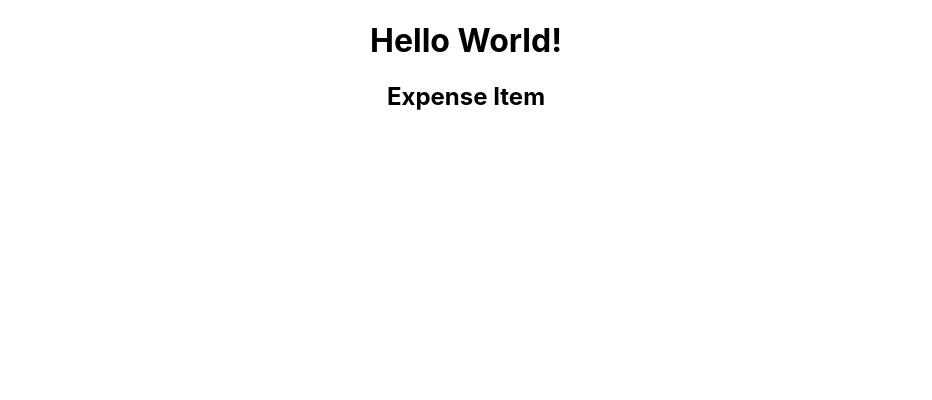
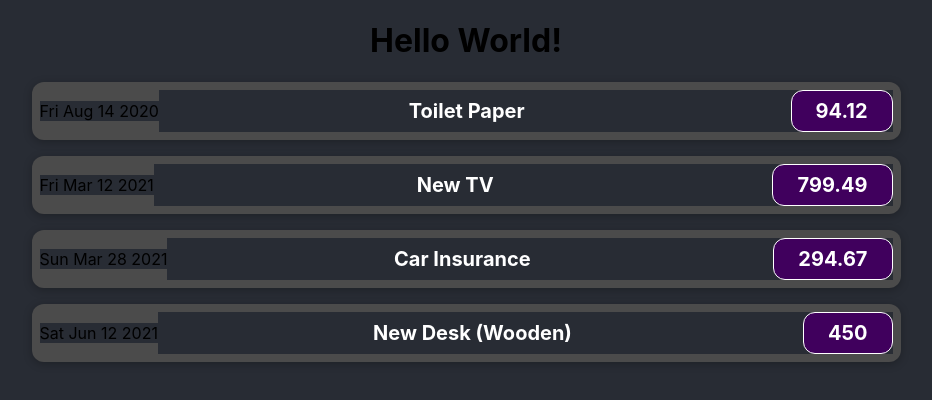
Before and after one commit to g-101/react-complete-guide, a React (Create React App) app: page / in a window 1280 px wide. Shown: the top 400 px of the page, without its empty margins (174-1106 px from the left). Built offline with nearby package versions, Linux system fonts and the light colour scheme.

Commit message:
passando dados via props

```diff
--- a/src/App.css
+++ b/src/App.css
@@ -1,38 +1,5 @@
 .App {
   text-align: center;
+  width: 869px;
+  margin: 0 auto;
 }
-
-.App-logo {
-  height: 40vmin;
-  pointer-events: none;
-}
-
-@media (prefers-reduced-motion: no-preference) {
-  .App-logo {
-    animation: App-logo-spin infinite 20s linear;
-  }
-}
-
-.App-header {
-  background-color: #282c34;
-  min-height: 100vh;
-  display: flex;
-  flex-direction: column;
-  align-items: center;
-  justify-content: center;
-  font-size: calc(10px + 2vmin);
-  color: white;
-}
-
-.App-link {
-  color: #61dafb;
-}
-
-@keyframes App-logo-spin {
-  from {
-    transform: rotate(0deg);
-  }
-  to {
-    transform: rotate(360deg);
-  }
-}
--- a/src/App.js
+++ b/src/App.js
@@ -2,10 +2,34 @@ import './App.css';
 import { ExpenseItem } from './components/ExpenseItem';
 
 function App() {
+  const expenses = [
+    {
+      id: 'e1',
+      title: 'Toilet Paper',
+      amount: 94.12,
+      date: new Date(2020, 7, 14),
+    },
+    { id: 'e2', title: 'New TV', amount: 799.49, date: new Date(2021, 2, 12) },
+    {
+      id: 'e3',
+      title: 'Car Insurance',
+      amount: 294.67,
+      date: new Date(2021, 2, 28),
+    },
+    {
+      id: 'e4',
+      title: 'New Desk (Wooden)',
+      amount: 450,
+      date: new Date(2021, 5, 12),
+    },
+  ];
   return (
     <div className="App">
       <h1>Hello World!</h1>
-      <ExpenseItem />
+      <ExpenseItem props={expenses[0]} />
+      <ExpenseItem props={expenses[1]} />
+      <ExpenseItem props={expenses[2]} />
+      <ExpenseItem props={expenses[3]} />
     </div>
   );
 }
--- /dev/null
+++ b/src/components/ExpenseItem.css
@@ -0,0 +1,56 @@
+.expense-item {
+  display: flex;
+  justify-content: space-between;
+  align-items: center;
+  box-shadow: 0 2px 8px rgba(0, 0, 0, 0.25);
+  padding: 0.5rem;
+  margin: 1rem 0;
+  border-radius: 12px;
+  background-color: #4b4b4b;
+}
+
+.expense-item__description {
+  display: flex;
+  flex-direction: column;
+  gap: 1rem;
+  align-items: flex-end;
+  flex-flow: column-reverse;
+  justify-content: flex-start;
+  flex: 1;
+}
+
+.expense-item h2 {
+  color: #3a3a3a;
+  font-size: 1rem;
+  flex: 1;
+  margin: 0 1rem;
+  color: white;
+}
+
+.expense-item__price {
+  font-size: 1rem;
+  font-weight: bold;
+  color: white;
+  background-color: #40005d;
+  border: 1px solid white;
+  padding: 0.5rem;
+  border-radius: 12px;
+}
+
+@media (min-width: 580px) {
+  .expense-item__description {
+    flex-direction: row;
+    align-items: center;
+    justify-content: flex-start;
+    flex: 1;
+  }
+
+  .expense-item__description h2 {
+    font-size: 1.25rem;
+  }
+
+  .expense-item__price {
+    font-size: 1.25rem;
+    padding: 0.5rem 1.5rem;
+  }
+}
--- a/src/components/ExpenseItem.js
+++ b/src/components/ExpenseItem.js
@@ -1,5 +1,17 @@
 // O nome do arquivo do componente deve ser o mesmo da função do componente
 // Um componente em react é apenas uma função em javascript.
-export const ExpenseItem = () => {
-  return <h2>Expense Item</h2>;
+import './ExpenseItem.css';
+export const ExpenseItem = ({ props }) => {
+  /*o nome do parametro deve ser o mesmo nome passado como key no elemento pai */
+  const { title, amount, date } = props;
+
+  return (
+    <div className="expense-item ">
+      <div>{date.toDateString()}</div>
+      <div className="expense-item__description">
+        <h2>{title}</h2>
+        <div className="expense-item__price ">{amount}</div>
+      </div>
+    </div>
+  );
 };
--- a/src/index.css
+++ b/src/index.css
@@ -1,13 +1,17 @@
+* {
+  box-sizing: border-box;
+  padding: 0;
+  background-color: #282c34;
+}
+
 body {
   margin: 0;
-  font-family: -apple-system, BlinkMacSystemFont, 'Segoe UI', 'Roboto', 'Oxygen',
-    'Ubuntu', 'Cantarell', 'Fira Sans', 'Droid Sans', 'Helvetica Neue',
-    sans-serif;
+  font-family: -apple-system, BlinkMacSystemFont, 'Segoe UI', 'Roboto', 'Oxygen', 'Ubuntu',
+    'Cantarell', 'Fira Sans', 'Droid Sans', 'Helvetica Neue', sans-serif;
   -webkit-font-smoothing: antialiased;
   -moz-osx-font-smoothing: grayscale;
 }
 
 code {
-  font-family: source-code-pro, Menlo, Monaco, Consolas, 'Courier New',
-    monospace;
+  font-family: source-code-pro, Menlo, Monaco, Consolas, 'Courier New', monospace;
 }
```
